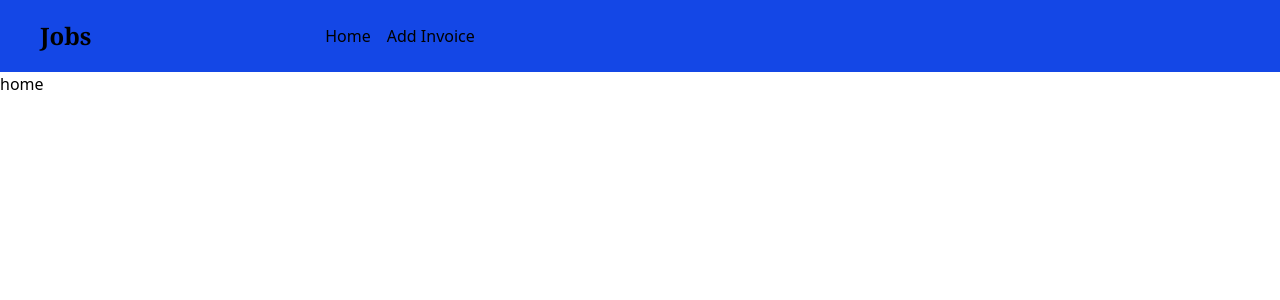
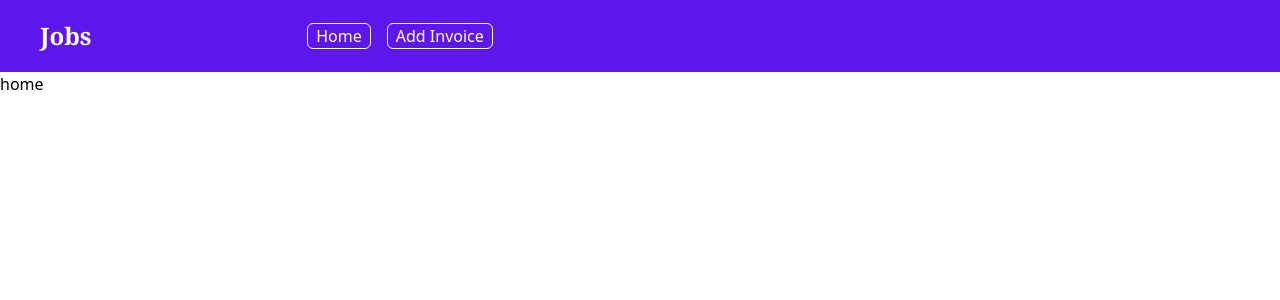
Before and after one commit to Kummirai/workOrder_tracker, a Next.js app: page / in a window 1280 px wide. Shown: the top 300 px of the page. Built offline with nearby package versions, Linux system fonts and the light colour scheme.

Commit message:
Add link navigations to navbar

```diff
--- a/components/Header.jsx
+++ b/components/Header.jsx
@@ -1,13 +1,25 @@
+import Link from "next/link";
+
 const Header = () => {
   return (
-    <header className="bg-blue-700 p-5 px-10">
-      <nav className="grid grid-cols-5">
+    <header className="bg-[#5e17eb] p-5 px-10">
+      <nav className="grid grid-cols-5 text-white">
         <h1 className="text-2xl font-bold font-serif col-start-1 col-end-2">
           Jobs
         </h1>
         <ul className="col-start-2 col-end-3 flex items-center justify-center">
-          <li className="px-2">Home</li>
-          <li className="px-2">Add Invoice</li>
+          <Link
+            href="/"
+            className="mx-2 px-2 border rounded-md hover:text-[#5e17eb]   hover:bg-white hover:cursor-pointer "
+          >
+            Home
+          </Link>
+          <Link
+            href={"/add_invoice"}
+            className="mx-2 px-2 border rounded-md hover:text-[#5e17eb]   hover:bg-white hover:cursor-pointer"
+          >
+            Add Invoice
+          </Link>
         </ul>
       </nav>
     </header>
```
